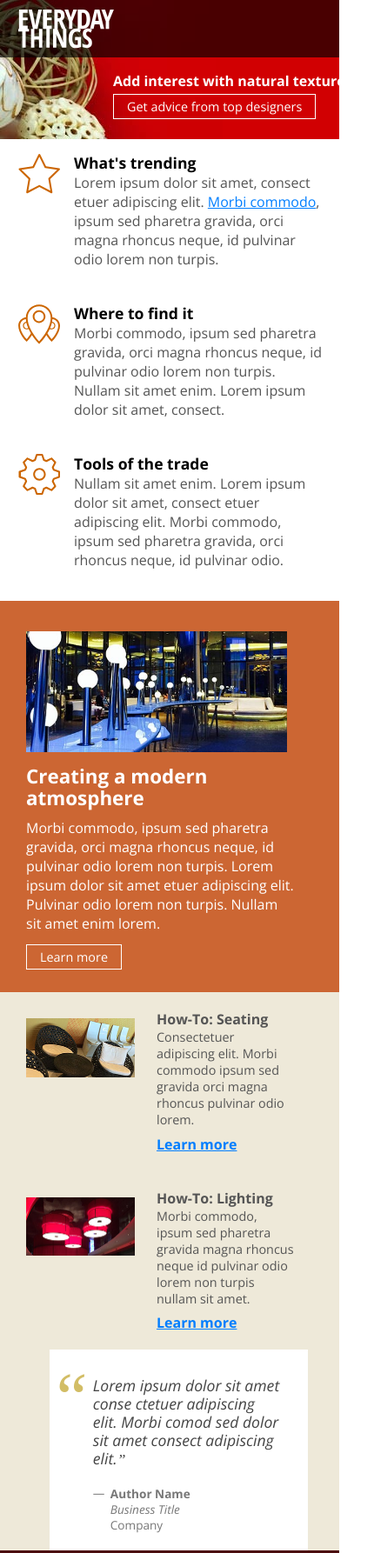
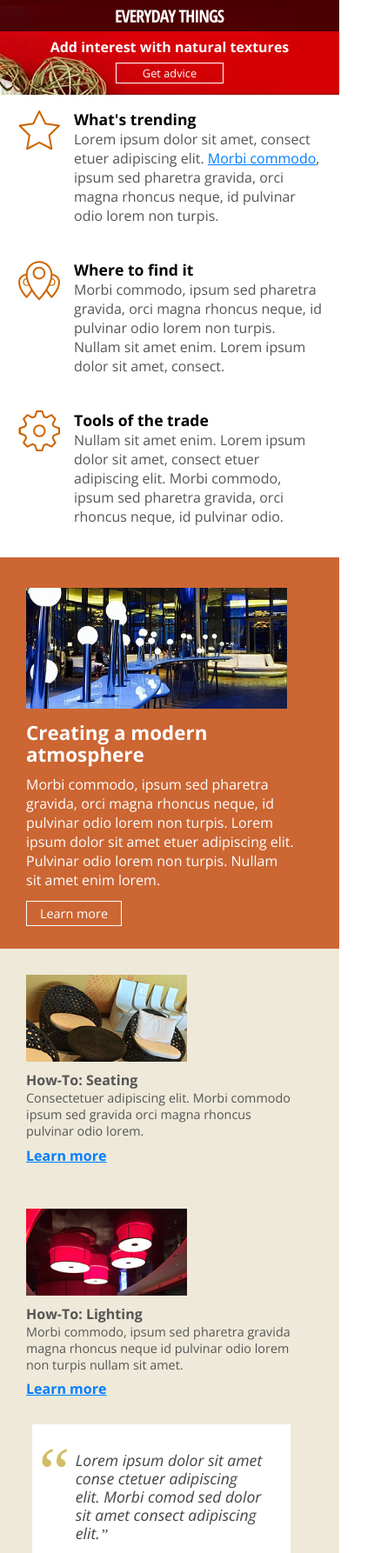
Before and after one commit to andrademiguel/Responsive-Web-Design, a plain HTML site: page index.html in a window 390 px wide. Shown: the top 1786 px of the page at 87% size, 430 px wide, since content can reach past the window. Drawn offline with nearby package versions, Linux system fonts and the light colour scheme.

Commit message:
making Adjustments for the smallest screens

```diff
--- a/css/screen.css
+++ b/css/screen.css
@@ -618,6 +618,63 @@ footer a:hover{
     footer div.content a {
         margin: 0 20px 0 0;
     }
+}
 
+@media screen and (max-width: 425px) {
 
+    /* Header */
+
+    header{
+        height: 110px;
+        background-image: url(../images/banner_425.jpg);
+    }
+    header a.logo {
+        height: 36px;
+        background: rgba(0,0,0,.65) url(../images/logo_small.svg) no-repeat center center;
+        background-size: 126px 17px;
+    }
+    header div.hero {
+        width: 100%;
+        left: 0px;
+        top: 46px;
+        text-align: center;
+    }
+    header div.hero h1 {
+        font-size: 1em;
+        margin-bottom: 10px;
+    }
+    header div.hero a.btn {
+        padding: 2px 30px;
+        font-size: .8em;
+    }
+    header div.hero a.btn span {
+        display: none;
+    }
+
+    /* Section - How To */
+    section.how-to aside div.content{
+        padding: 140px 20px 20px 0px;
+    }
+    section.how-to aside div.content img {
+        width: auto;
+        height: 100px;
+        top: 30px;
+    }
+    section.how-to blockquote {
+        margin: 10px 40px 0px 20px;
+    }
+
+    /* Footer */
+    footer::after {
+        content: "";
+        display: block;
+        clear: both;
+    }
+
+    footer div.content a {
+        display: inline-block;
+        margin: 0 0 10px 0;
+        float: left;
+        clear: both;
+    }
 }
--- a/index.html
+++ b/index.html
@@ -15,7 +15,7 @@
             <a class="logo" title="Everyday Things" href="http://codifydesign.com"><span>Everyday Things</span></a>
             <div class="hero">
                 <h1>Add interest with natural textures</h1>
-                <a class="btn" title="Get advice from top designers" href="#">Get advice from top designers</a>
+                <a class="btn" title="Get advice from top designers" href="#">Get advice<span> from top designers</span></a>
             </div>
 
         </header>
```
